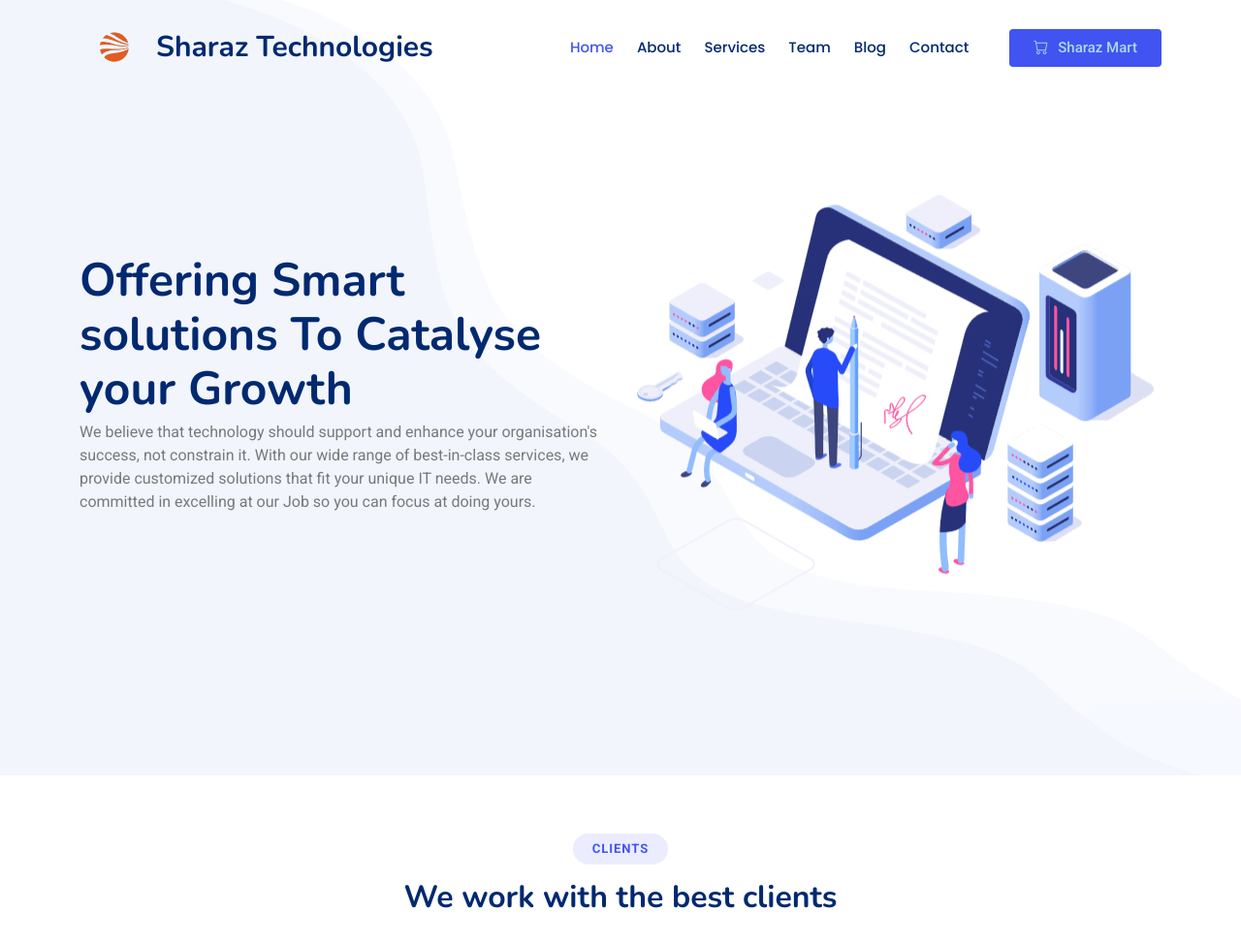
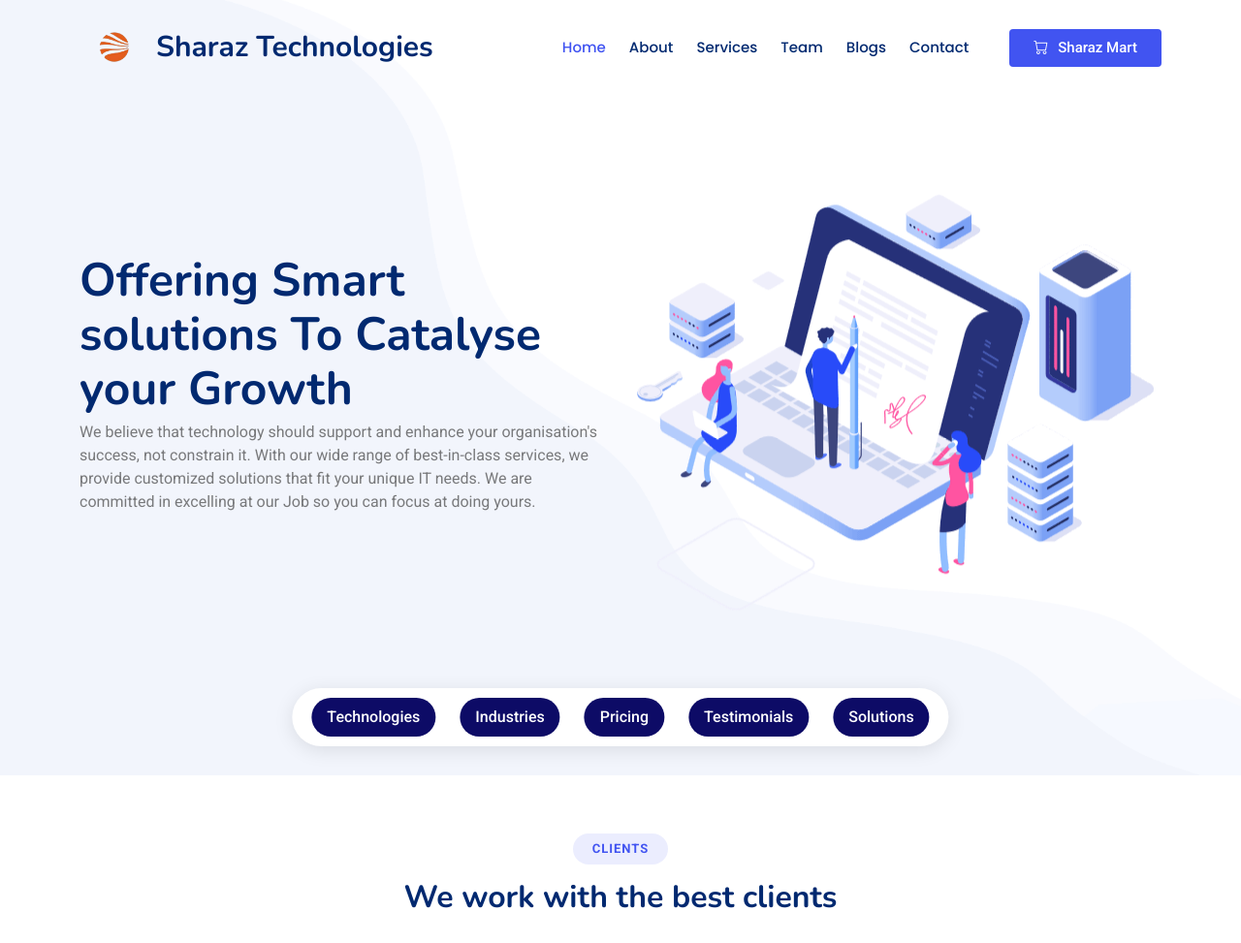
Before and after one commit to Pelusharaz/sharaztechnologies, a PHP site: page / in a window 1280 px wide. Shown: the top 973 px of the page at 97% size. Run offline with PHP 8.4, Linux system fonts and the light colour scheme; some libraries are stand-ins or nearby versions.

Commit message:
2nd May 2025

```diff
--- a/assets/css/extra.css
+++ b/assets/css/extra.css
@@ -7,6 +7,7 @@
 .mart-cart{
   margin-right: 10px;
 }
+
 @media only screen and (max-width: 700px) {
     .large-screen{
       display:none;
@@ -16,11 +17,73 @@
       margin-left: -20px!important;
     }
     .small-screen{
-      width: 50%;
+      width: 40%;
       margin-left:10px!important;
       display:flex!important;
     }
+    .smallscreen-mart-cart{
+      margin:0px 0px 0px -10px !important;
+    }
   }
+
+  /* bottom navbar */
+  * {
+    box-sizing: border-box;
+    margin: 0;
+    padding: 0;
+  }
+
+  /* Bottom Fixed Nav */
+  .bottom-nav {
+    position: fixed;
+    bottom: 30px;
+    left: 50%;
+    transform: translateX(-50%);
+    background-color: white;
+    border-radius: 999px;
+    box-shadow: 0 4px 20px rgba(0, 0, 0, 0.1);
+    display: flex;
+    justify-content: center;
+    align-items: center;
+    gap: 25px;
+    padding: 10px 20px;
+    z-index: 1000;
+    transition: all 0.3s ease;
+  }
+
+  .bottom-nav a {
+    text-decoration: none;
+    color: #333;
+    font-weight: 500;
+    padding: 8px 16px;
+    border-radius: 999px;
+    transition: all 0.3s ease;
+  }
+
+  .bottom-nav a:hover {
+    background-color: #f0f0f0;
+  }
+
+  .bottom-nav a.active {
+    background-color: #0d0b66;
+    color: white;
+  }
+
+  /* Responsive for small screens */
+  @media (max-width: 600px) {
+    .bottom-nav {
+      flex-wrap: wrap;
+      gap: 10px;
+      padding: 8px 14px;
+      width: 90%;
+    }
+
+    .bottom-nav a {
+      font-size: 14px;
+      padding: 6px 12px;
+    }
+  }
+
   /*--------------------------------------------------------------
     #End Header styles
   --------------------------------------------------------------*/
@@ -89,7 +152,7 @@
 }
 .step-number {
   font-size: 2rem;
-  background-color: #0dcaf0;
+  background-color: var(--accent-color);
   color: white;
   width: 60px;
   height: 60px;
@@ -133,6 +196,7 @@
 .highlight {
   background-color: #d7e3ff;
   display: inline-block;
+  color: var(--accent-color);
   padding: 0 8px;
   border-radius: 5px;
   font-size: 14px;
@@ -143,7 +207,7 @@
 .main-heading {
   font-size: 48px;
   font-weight: 700;
-  color: var(--accent-color);
+  color: var(--heading-color);
   margin-bottom: 20px;
 }
 .main-heading span {
@@ -164,6 +228,10 @@
 .stats-text {
   font-size: 16px;
   color: #555;
+}
+.projects-stars{
+  color: #ffc107;
+  margin: 0 1px;
 }
 .gallery {
   display: grid;
--- a/index.html
+++ b/index.html
@@ -51,17 +51,65 @@
           <li><a href="#about">About</a></li>
           <li><a href="#services">Services</a></li>
           <li><a href="#team">Team</a></li>
-          <li><a href="blog.html">Blog</a></li>
+          <li><a href="#recent-posts">Blogs</a></li>
           <li><a href="#contact">Contact</a></li>
 
-          <li><a class="small-screen btn-getstarted flex-md-shrink-0" href="mart.html" style="color: lightblue;"><i class="bi bi-cart"></i>Sharaz Mart</a></li>
+          <li><a class="small-screen btn-getstarted flex-md-shrink-0" href="mart.html" style="color: white;"><i class="bi bi-cart smallscreen-mart-cart"></i>Sharaz Mart</a></li>
         </ul>
         <i class="mobile-nav-toggle d-xl-none bi bi-list"></i>
       </nav>
 
-      <a class="btn-getstarted flex-md-shrink-0 large-screen" href="mart.html" style="color: lightblue;"><i class="bi bi-cart mart-cart"></i>Sharaz Mart</a>
-
-    </div>
+      <a class="btn-getstarted flex-md-shrink-0 large-screen" href="mart.html" style="color: white;"><i class="bi bi-cart mart-cart"></i>Sharaz Mart</a>
+
+    </div>
+
+    <!-- Bottom Nav -->
+  <nav class="bottom-nav" id="bottomNav">
+    <a href="#technologies" class="nav-link active">Technologies</a>
+    <a href="#industries" class="nav-link">Industries</a>
+    <a href="#pricing" class="nav-link">Pricing</a>
+    <a href="#testimonials" class="nav-link">Testimonials</a>
+    <a href="#solutions" class="nav-link">Solutions</a>
+  </nav>
+
+  <!-- JavaScript for Active Link -->
+  <script>
+    const sections = document.querySelectorAll("section");
+    const navLinks = document.querySelectorAll(".bottom-nav .nav-link");
+
+    // Function to update active link based on scroll
+    function updateActiveLink() {
+      let currentSection = "";
+
+      sections.forEach(section => {
+        const sectionTop = section.offsetTop - 120; // offset for early highlight
+        const sectionHeight = section.offsetHeight;
+        if (pageYOffset >= sectionTop && pageYOffset < sectionTop + sectionHeight) {
+          currentSection = section.getAttribute("id");
+        }
+      });
+
+      navLinks.forEach(link => {
+        link.classList.remove("active");
+        if (link.getAttribute("href").includes(currentSection)) {
+          link.classList.add("active");
+        }
+      });
+    }
+
+    // Scroll listener
+    window.addEventListener("scroll", updateActiveLink);
+
+    // Click listener
+    navLinks.forEach(link => {
+      link.addEventListener("click", (e) => {
+        // Small timeout to let the browser scroll before checking position
+        setTimeout(updateActiveLink, 100);
+      });
+    });
+  </script>
+
+
   </header>
 
 
@@ -295,7 +343,7 @@
     </section><!-- /Stats Section -->
 
  <!-- Features Section -->
- <section id="features" class="features section">
+ <section id="technologies" class="features section">
 
   <!-- Section Title -->
   <div class="container section-title" data-aos="fade-up">
@@ -444,7 +492,7 @@
 
 
 <!-- Alt Features Section -->
-<section id="alt-features" class="alt-features section">
+<section id="industries" class="alt-features section">
 
   <!-- Section Title -->
   <div class="container section-title" data-aos="fade-up">
@@ -537,10 +585,16 @@
       <div class="row">
         <div class="col-6">
           <div class="stats">10+</div>
-          <div class="stats-text">Companies Trust Sharaz</div>
+          <div class="projects-stars stars">
+            <i class="bi bi-star-fill"></i><i class="bi bi-star-fill"></i><i class="bi bi-star-fill"></i><i class="bi bi-star-fill"></i><i class="bi bi-star-fill"></i>
+          </div>
+          <div class="stats-text">Companies that Trust Sharaz</div>
         </div>
         <div class="col-6">
           <div class="stats">4.9</div>
+          <div class="projects-stars stars">
+            <i class="bi bi-star-fill"></i><i class="bi bi-star-fill"></i><i class="bi bi-star-fill"></i><i class="bi bi-star-fill"></i><i class="bi bi-star-fill"></i>
+          </div>
           <div class="stats-text">Customer Satisfaction</div>
         </div>
       </div>
@@ -551,10 +605,10 @@
       <div class="gallery">
         <img src="assets/img/clients/Nami-Petgroomers .png" alt="Project 1" onclick="openModal(0)">
         <img src="assets/img/clients/Beacon-of-Compassion-Home.png" alt="Project 2" onclick="openModal(1)">
-        <img src="https://via.placeholder.com/300x200?text=Project+3" alt="Project 3" onclick="openModal(2)">
+        <!-- <img src="https://via.placeholder.com/300x200?text=Project+3" alt="Project 3" onclick="openModal(2)">
         <img src="https://via.placeholder.com/300x200?text=Project+4" alt="Project 4" onclick="openModal(3)">
         <img src="https://via.placeholder.com/300x200?text=Project+5" alt="Project 5" onclick="openModal(4)">
-        <img src="https://via.placeholder.com/300x200?text=Project+6" alt="Project 6" onclick="openModal(5)">
+        <img src="https://via.placeholder.com/300x200?text=Project+6" alt="Project 6" onclick="openModal(5)"> -->
       </div>
     </div>
   </div>
```
Also changed, not shown: assets/img/clients/Beacon-of-Compassion-Home.png, 1 other file.
